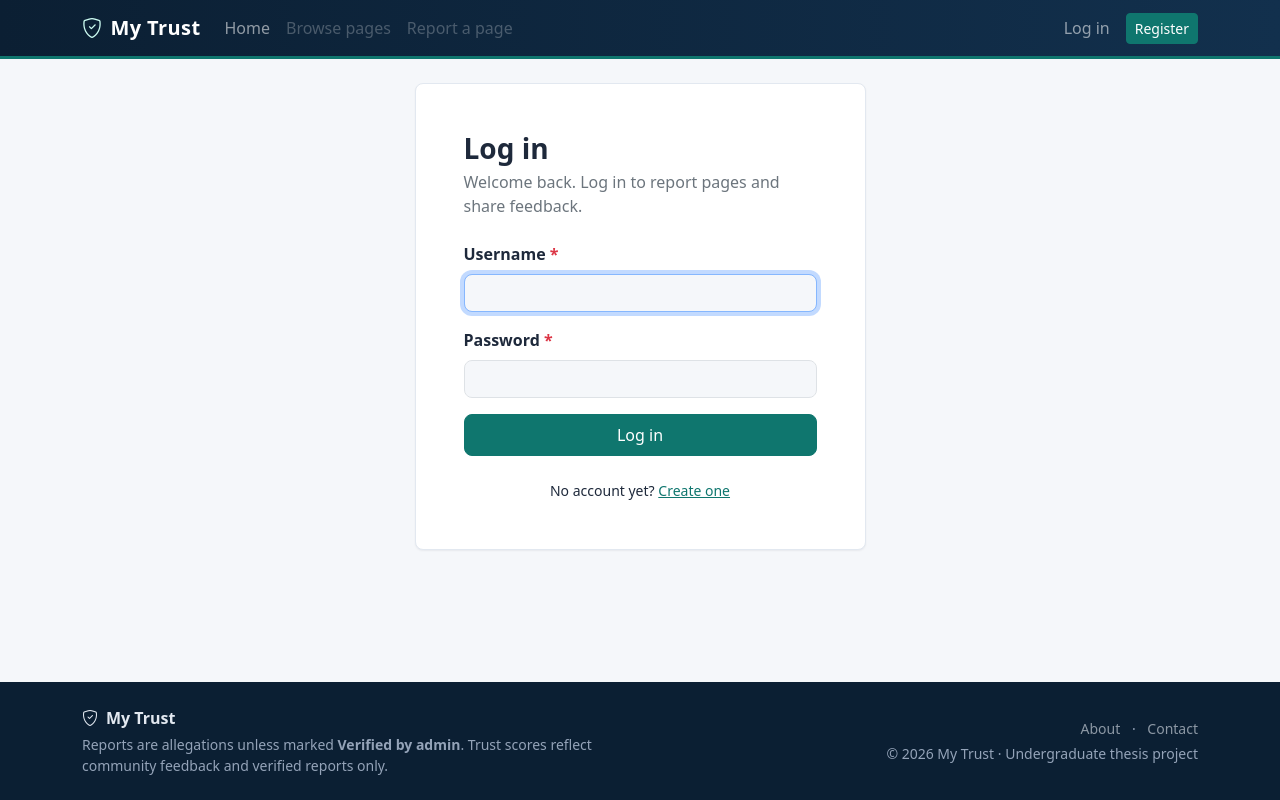
After one commit to muhammadtamimworkplace/my-trust, a Django app: page /accounts/login/ in a window 1280 px wide. The commit adds this page. Run offline with Django 5.2, Linux system fonts and the light colour scheme; parts of the project's set-up code (start-up, migrations or seed data) failed here and were passed over.

Commit message:
feat: add login and logout

```diff
--- a/accounts/forms.py
+++ b/accounts/forms.py
@@ -1,4 +1,4 @@
-from django.contrib.auth.forms import UserCreationForm
+from django.contrib.auth.forms import AuthenticationForm, UserCreationForm
 from django.core.exceptions import ValidationError
 
 from core.forms import BootstrapFormMixin
@@ -26,3 +26,7 @@ class RegistrationForm(BootstrapFormMixin, UserCreationForm):
         if User.objects.filter(email__iexact=email).exists():
             raise ValidationError("An account with this email address already exists.", code="duplicate_email")
         return email
+
+
+class LoginForm(BootstrapFormMixin, AuthenticationForm):
+    """Django's login form with Bootstrap styling."""
--- a/accounts/urls.py
+++ b/accounts/urls.py
@@ -1,9 +1,22 @@
+from django.contrib.auth import views as auth_views
 from django.urls import path
 
 from . import views
+from .forms import LoginForm
 
 app_name = "accounts"
 
 urlpatterns = [
     path("register/", views.register, name="register"),
+    path(
+        "login/",
+        auth_views.LoginView.as_view(
+            template_name="registration/login.html",
+            authentication_form=LoginForm,
+            redirect_authenticated_user=True,
+        ),
+        name="login",
+    ),
+    # Django 5 accepts POST only for logout, so a malicious link cannot log users out.
+    path("logout/", auth_views.LogoutView.as_view(), name="logout"),
 ]
--- a/config/settings.py
+++ b/config/settings.py
@@ -94,6 +94,11 @@ ROOT_URLCONF = 'config.urls'
 
 # Custom user model (accounts/models.py). Must be set before the first migration.
 AUTH_USER_MODEL = 'accounts.User'
+
+# Where @login_required sends visitors, and where login/logout lead afterwards.
+LOGIN_URL = 'accounts:login'
+LOGIN_REDIRECT_URL = 'core:home'
+LOGOUT_REDIRECT_URL = 'core:home'
 
 TEMPLATES = [
     {
--- a/templates/accounts/register.html
+++ b/templates/accounts/register.html
@@ -24,6 +24,10 @@
 
           <button type="submit" class="btn btn-accent w-100 py-2">Create account</button>
         </form>
+
+        <p class="text-center small mt-4 mb-0">
+          Already have an account? <a href="{% url 'accounts:login' %}">Log in</a>
+        </p>
       </div>
     </div>
   </div>
--- a/templates/partials/_navbar.html
+++ b/templates/partials/_navbar.html
@@ -1,5 +1,5 @@
 {# Site navigation. Links marked "placeholder" are connected when their pages exist: #}
-{# Browse (P7-T01), Report (P5-T02), Login/Logout (P3-T04), Profile (P3-T05). #}
+{# Browse (P7-T01), Report (P5-T02), Profile (P3-T05). #}
 <nav class="navbar navbar-expand-lg navbar-dark mt-navbar" aria-label="Main navigation">
   <div class="container">
     <a class="navbar-brand d-flex align-items-center gap-2" href="{% url 'core:home' %}">
@@ -33,11 +33,14 @@
             <span class="navbar-text"><i class="bi bi-person-circle me-1" aria-hidden="true"></i>{{ user.get_username }}</span>
           </li>
           <li class="nav-item">
-            <button type="button" class="btn btn-outline-light btn-sm" disabled>Log out</button> {# placeholder #}
+            <form method="post" action="{% url 'accounts:logout' %}" class="d-inline">
+              {% csrf_token %}
+              <button type="submit" class="btn btn-outline-light btn-sm">Log out</button>
+            </form>
           </li>
         {% else %}
           <li class="nav-item">
-            <a class="nav-link disabled" aria-disabled="true">Log in</a> {# placeholder #}
+            <a class="nav-link" href="{% url 'accounts:login' %}">Log in</a>
           </li>
           <li class="nav-item">
             <a class="btn btn-accent btn-sm" href="{% url 'accounts:register' %}">Register</a>
--- /dev/null
+++ b/templates/registration/login.html
@@ -0,0 +1,36 @@
+{% extends "base.html" %}
+
+{% block title %}Log in · My Trust{% endblock %}
+
+{% block content %}
+<div class="container">
+  <div class="row justify-content-center">
+    <div class="col-md-7 col-lg-5">
+      <div class="mt-card p-4 p-md-5">
+        <h1 class="h3 fw-bold mb-1">Log in</h1>
+        <p class="text-secondary mb-4">Welcome back. Log in to report pages and share feedback.</p>
+
+        <form method="post" novalidate>
+          {% csrf_token %}
+          {% if form.non_field_errors %}
+            <div class="alert alert-danger" role="alert">
+              {% for error in form.non_field_errors %}<div>{{ error }}</div>{% endfor %}
+            </div>
+          {% endif %}
+
+          {% for field in form %}
+            {% include "partials/_form_field.html" with field=field %}
+          {% endfor %}
+
+          <input type="hidden" name="next" value="{{ next }}">
+          <button type="submit" class="btn btn-accent w-100 py-2">Log in</button>
+        </form>
+
+        <p class="text-center small mt-4 mb-0">
+          No account yet? <a href="{% url 'accounts:register' %}">Create one</a>
+        </p>
+      </div>
+    </div>
+  </div>
+</div>
+{% endblock %}
```
Also changed, not shown: accounts/tests/test_login_logout.py (added, +98 -0 lines), docs/PROGRESS.md (+2 -2 lines).
